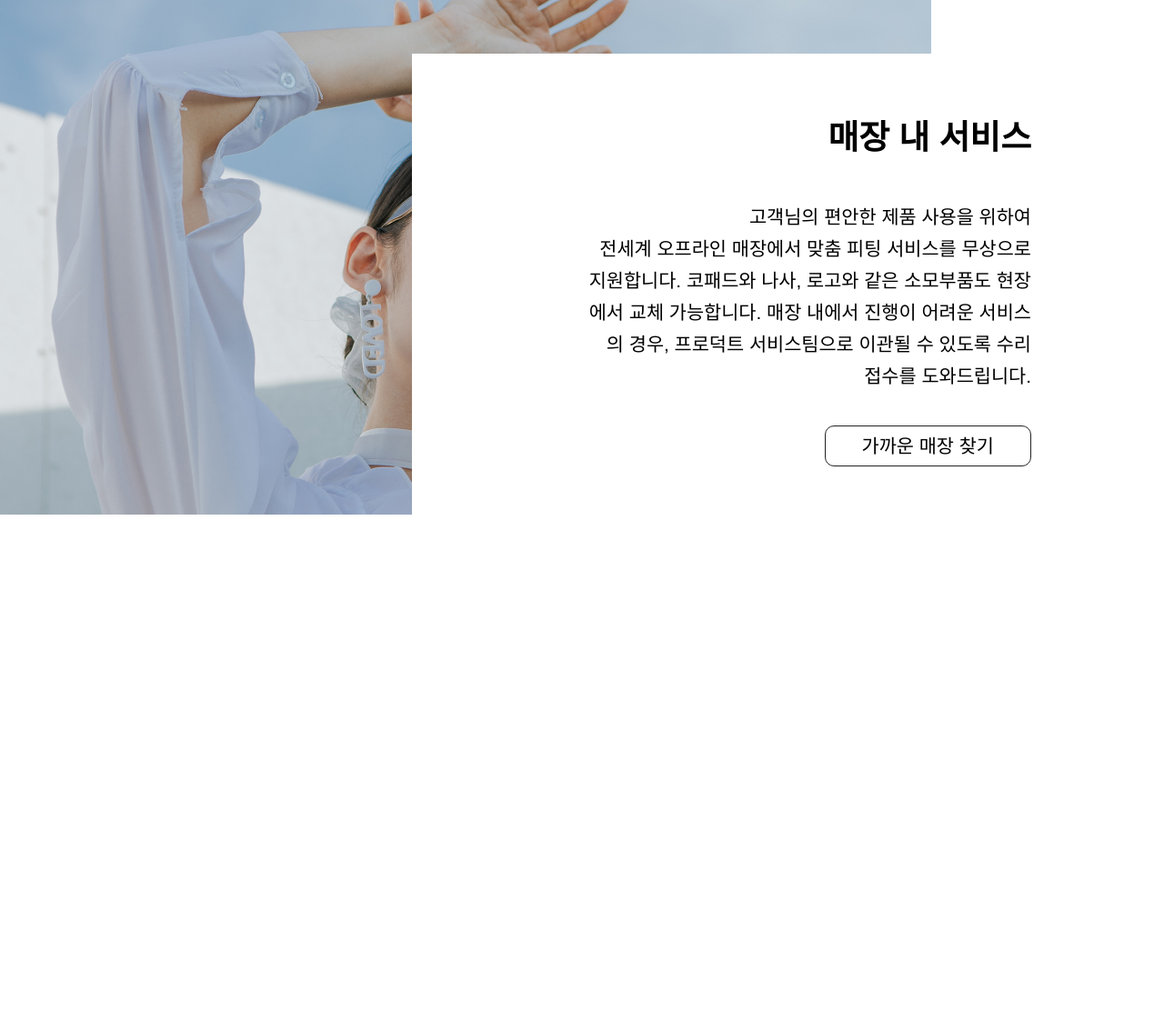
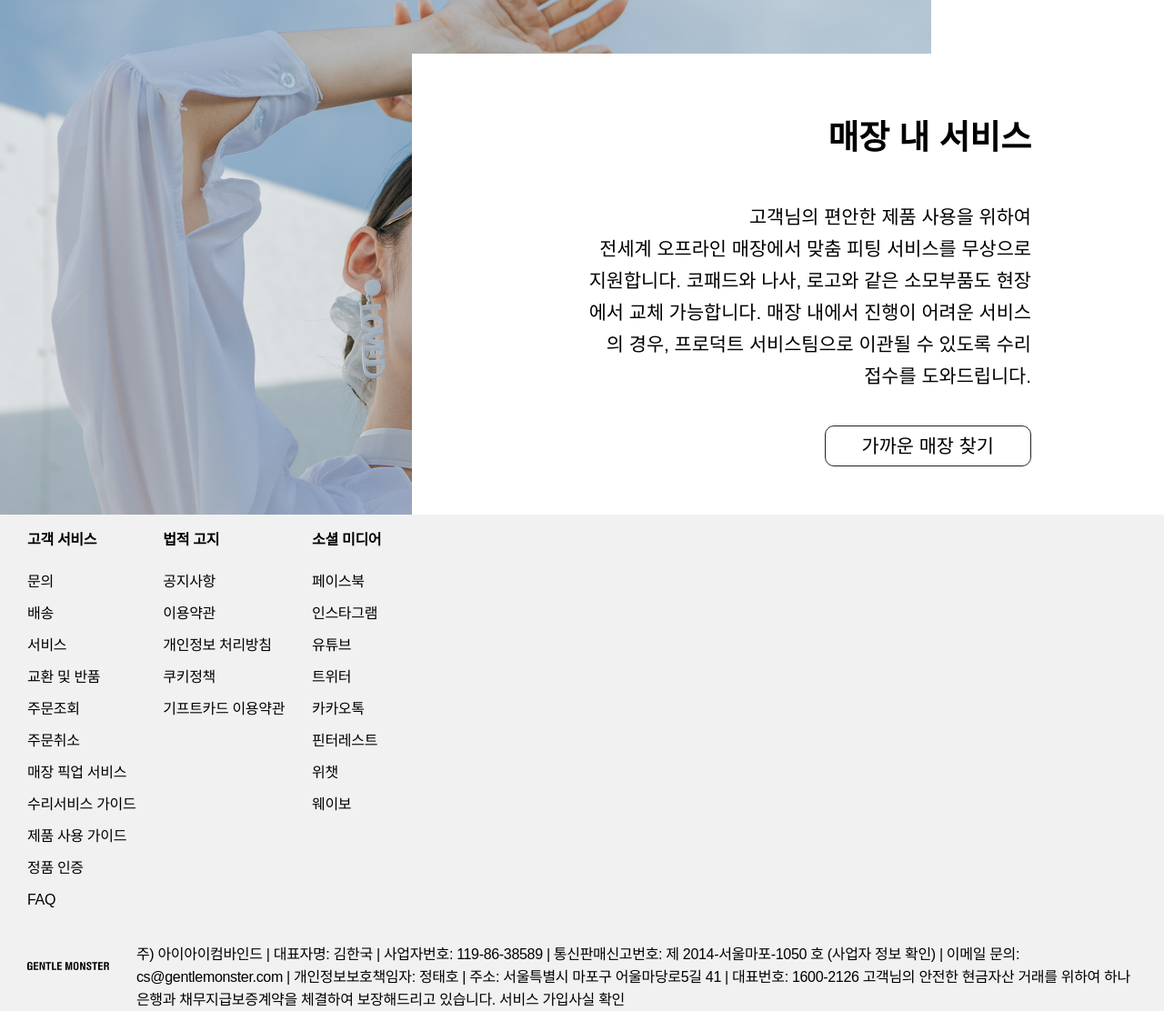
Before and after one commit to jiwxx/gentlemonster_2023, a PHP site: page / in a window 1280 px wide. Shown: the part 1868-2980 px from the top of the page at 91% size. Before the commit the page ends 2434 px from the top, so only its background shows below. Run offline with PHP 8.4, Linux system fonts and the light colour scheme.

Commit message:
footer 영역

```diff
--- a/index.html
+++ b/index.html
@@ -106,6 +106,51 @@
             </div>
         </div>
     </main>
+    <footer>
+        <div class="f_menu">
+            <dl class="service">
+                <dt>고객 서비스</dt>
+                <dd><a href="#">문의</a></dd>
+                <dd><a href="#">배송</a></dd>
+                <dd><a href="#">서비스</a></dd>
+                <dd><a href="#">교환 및 반품</a></dd>
+                <dd><a href="#">주문조회</a></dd>
+                <dd><a href="#">주문취소</a></dd>
+                <dd><a href="#">매장 픽업 서비스</a></dd>
+                <dd><a href="#">수리서비스 가이드</a></dd>
+                <dd><a href="#">제품 사용 가이드</a></dd>
+                <dd><a href="#">정품 인증</a></dd>
+                <dd><a href="#">FAQ</a></dd>
+            </dl>
+            <dl class="law">
+                <dt>법적 고지</dt>
+                <dd><a href="#">공지사항</a></dd>
+                <dd><a href="#">이용약관</a></dd>
+                <dd><a href="#">개인정보 처리방침</a></dd>
+                <dd><a href="#">쿠키정책</a></dd>
+                <dd><a href="#">기프트카드 이용약관</a></dd>
+            </dl>
+            <dl class="sns">
+                <dt>소셜 미디어</dt>
+                <dd><a href="#">페이스북</a></dd>
+                <dd><a href="#">인스타그램</a></dd>
+                <dd><a href="#">유튜브</a></dd>
+                <dd><a href="#">트위터</a></dd>
+                <dd><a href="#">카카오톡</a></dd>
+                <dd><a href="#">핀터레스트</a></dd>
+                <dd><a href="#">위챗</a></dd>
+                <dd><a href="#">웨이보</a></dd>
+            </dl>
+        </div>
+        <div class="f_copy">
+            <p class="logo"><img src="./images/logo.png" alt="2023젠틀몬스터"></p>
+            <address>
+                주) 아이아이컴바인드 | 대표자명: 김한국 | 사업자번호: 119-86-38589 | 통신판매신고번호: 제 2014-서울마포-1050 호 (사업자 정보 확인) |
+                이메일 문의: <a href="cs@gentlemonster.com">cs@gentlemonster.com</a> | 개인정보보호책임자: 정태호 | 주소: 서울특별시 마포구 어울마당로5길 41 | 대표번호: <a href="#">1600-2126</a>
+                고객님의 안전한 현금자산 거래를 위하여 하나은행과 채무지급보증계약을 체결하여 보장해드리고 있습니다. <a href="#">서비스 가입사실 확인</a>
+            </address>
+        </div>
+    </footer>
     <!-- header, footer 웹페이지 공통영역 적용JS -->
     <script src="./script/common.js"></script>
 </body>
--- a/styles/common.css
+++ b/styles/common.css
@@ -160,3 +160,35 @@ header #open_nav nav a:nth-child(7):hover {
     background-position:center;
     background-position-y: 5px;
 }
+footer {
+    letter-spacing: -0.02em;
+    padding:0 30px;
+    background-color: #f1f1f1;
+    /* width:calc(100% - 60px); margin:0 auto; */
+}
+footer .f_menu {
+    display: flex; flex-flow:row nowrap;
+}
+footer .f_menu dl {
+    margin-right:30px;
+}
+footer .f_menu dl dt {
+    font-weight: 600;
+    margin:20px 0;
+}
+footer .f_menu dl dd {
+    line-height: 35px;
+}
+footer .f_menu dl dd a {}
+footer .f_copy {
+    margin-top:30px;
+    display: flex; flex-flow: row nowrap;
+    align-items: center;
+}
+footer .f_copy .logo {width:213px; height:42px;}
+footer .f_copy .logo img {width:100%;}
+footer .f_copy address {
+    margin-left:30px;
+    line-height: 25px;
+}
+footer .f_copy address a {}
```
Also changed, not shown: images/sevice_bg1.jpg (added).
